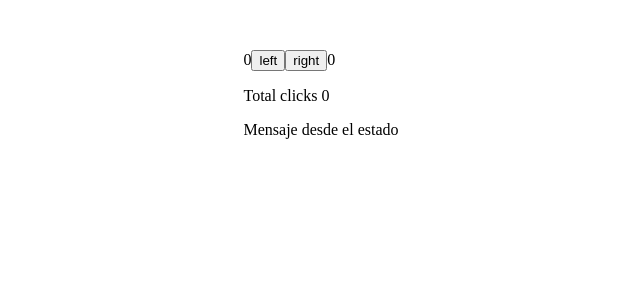
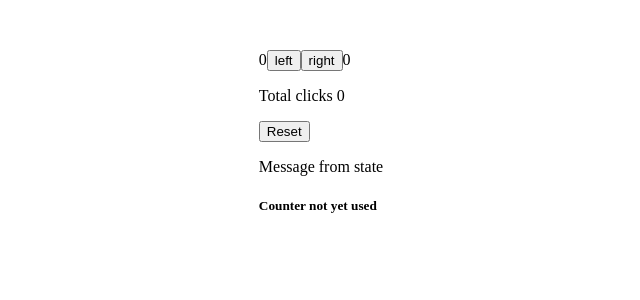
Before and after one commit to nColli/full-stack-open-2024, a React (Vite) app in the folder part1/counter-react-app/: page / in a window 1280 px wide. Shown: the top 300 px of the page, without its empty margins (319-959 px from the left). Built offline with nearby package versions, Linux system fonts and the light colour scheme.

Commit message:
conditional rendering and less states

```diff
--- a/part1/counter-react-app/src/main.jsx
+++ b/part1/counter-react-app/src/main.jsx
@@ -4,15 +4,27 @@ import React, { useState } from 'react'
 import ReactDOM from 'react-dom/client'
 import './index.css'
 
+const WarningNotUsed = () => {
+  return <h5>Counter not yet used</h5>
+}
+
+const ListOfClicks = ({clicks}) => {
+  return <p>{clicks.join(", ")}</p>
+}
+
+const INITIAL_COUNTER_STATE = () => {
+  return {
+    left: 0,
+    right: 0,
+    mensaje: 'Message from state'
+  }
+}
+
 const App = () => {
     // const [left, setLeft] = useState(0)
     // const [right, setRight] = useState(0)
 
-    const [counters, setCounters] = useState({
-      left: 0,
-      right: 0,
-      mensaje: 'Mensaje desde el estado'
-    });
+    const [counters, setCounters] = useState(INITIAL_COUNTER_STATE);
     const [clicks, setClicks] = useState([])
 
     const handleClickLeft = () => {
@@ -40,6 +52,11 @@ const App = () => {
       })
     };
 
+    const handleReset = () => {
+      setCounters(INITIAL_COUNTER_STATE);
+      setClicks([]);
+    }
+
     return (
       <div>
           {counters.left}
@@ -51,8 +68,15 @@ const App = () => {
           </button>
           {counters.right}
           <p>Total clicks {clicks.length}</p>
+          <button onClick={handleReset}>
+            Reset
+          </button>
           <p>{counters.mensaje}</p>
-        <p>{clicks.join(", ")}</p>
+          {clicks.length === 0 ? (
+            <WarningNotUsed></WarningNotUsed>
+          ) : (
+            <ListOfClicks clicks={clicks}></ListOfClicks>
+          )}
       </div>
     )
 }
```
Lines whose indentation alone changed are shown as unchanged.
